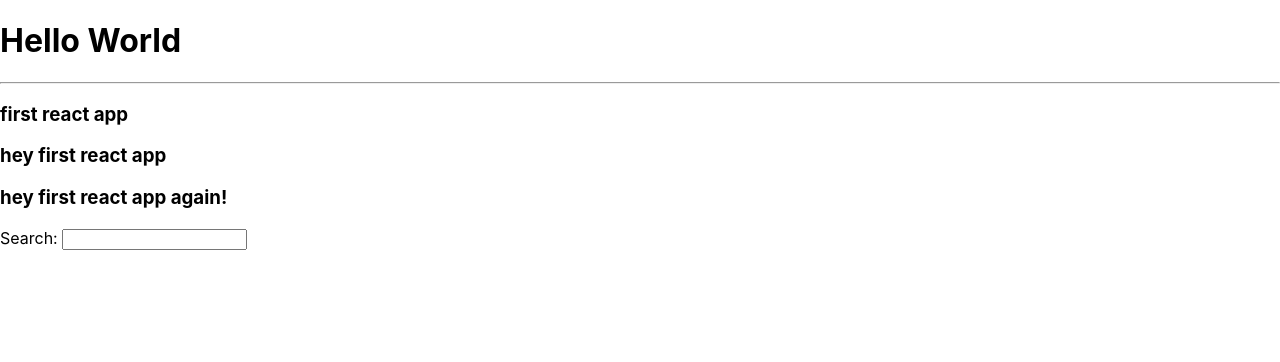
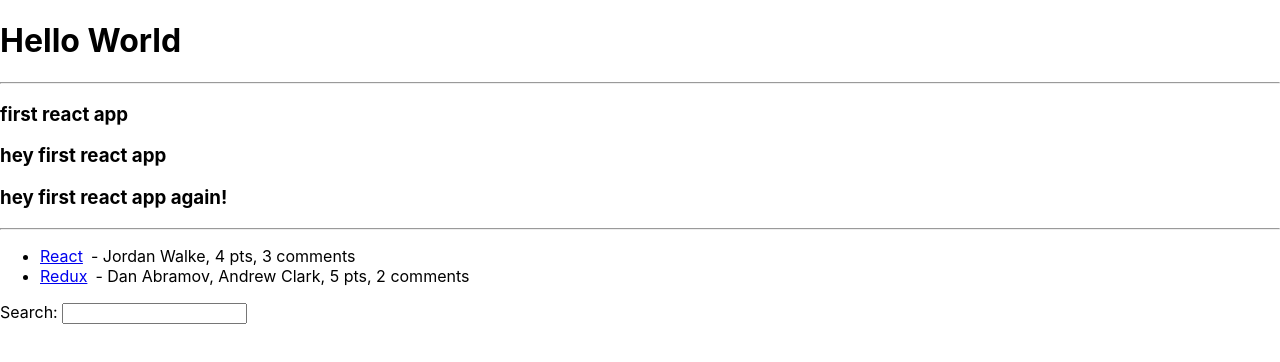
Before and after one commit to thejos/react-fundamentals, a React (Create React App) app: page / in a window 1280 px wide. Shown: the top 362 px of the page. Built offline with nearby package versions, Linux system fonts and the light colour scheme.

Commit message:
add 'List in React' chapter code

```diff
--- a/src/App.js
+++ b/src/App.js
@@ -25,6 +25,29 @@ function getTitle(titleText) {
   return titleText;
 }
 
+/*let’s define the array as a variable. Similar as before, we can define a variable outside or inside
+the component. The following defines it outside: */
+const itemArray = [
+  {
+    title: "React",
+    url: "https://reactjs.org/",
+    author: "Jordan Walke",
+    num_comments: 3,
+    points: 4,
+    objectID: 0,
+  },
+  {
+    title: "Redux",
+    url: "https://redux.js.org/",
+    author: "Dan Abramov, Andrew Clark",
+    num_comments: 2,
+    points: 5,
+    objectID: 1,
+  },
+]; //end itemArray[]
+/*Each item in the array has a title, a url, an author, an identifier (objectID),
+ points – which indicate the popularity of an item – and a count of comments (num_comments). */
+
 /**1. This React component, called the App component, is just a JavaScript function. In contrast
 to JavaScript functions, it’s defined in PascalCase. This kind of component is commonly
 called a function component. Function components are the modern way of using components
@@ -50,6 +73,25 @@ function App() {
         {welcome.greeting} {welcome.welcomeTitle}
       </h3>
       <h3>hey {getTitle(title)} again!</h3>
+      <hr />
+
+      {/*use the built-in JavaScript map method for arrays to iterate over each item
+      of the array (itemArray) and return each item's title.
+      Within the map function, we have access to each item and its properties. */}
+      <ul>
+        {itemArray.map(function (item) {
+          return (
+            <li key={item.objectID}>
+              <span>
+                <a href={item.url}>{item.title}</a>
+              </span>
+              <span>&ensp;- {item.author},</span>
+              <span> {item.points} pts,</span>
+              <span> {item.num_comments} comments</span>
+            </li>
+          );
+        })}
+      </ul>
       <label htmlFor="search">Search: </label>
       <input id="search" type="text" />
     </div>
```
